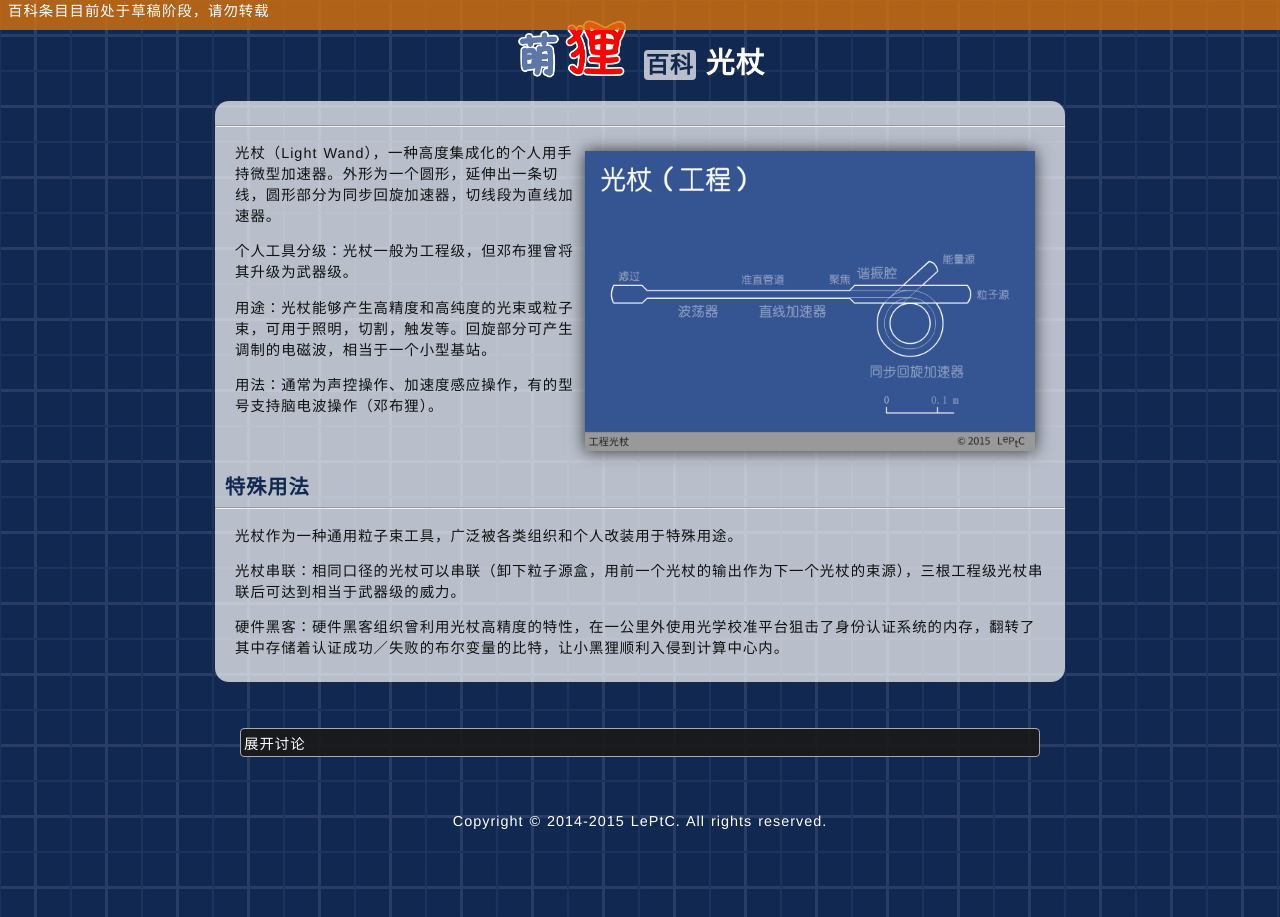
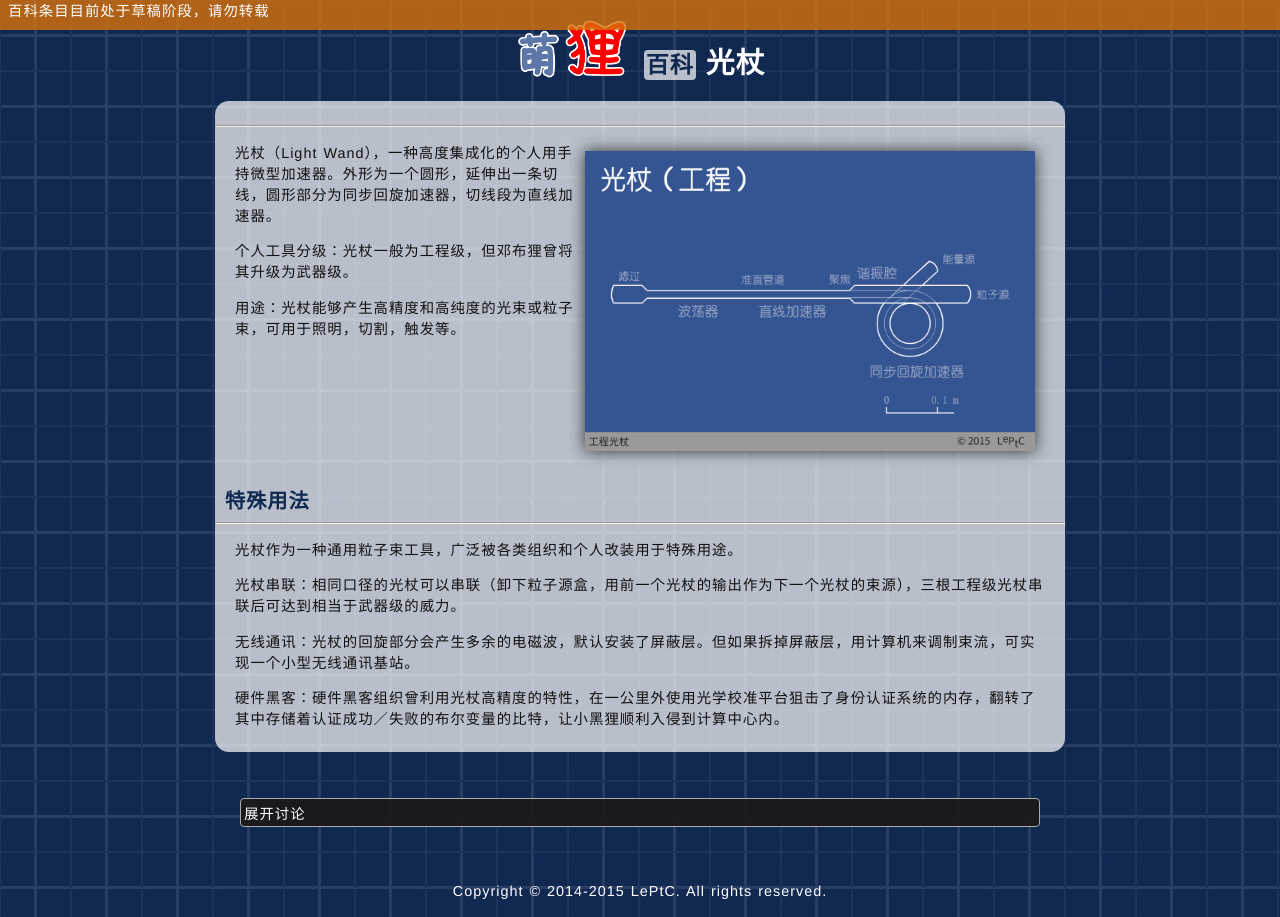
Before and after one commit to LePtC/LePtC.github.io, a Jekyll site: the page built from wiki/lightwand/index.html, in a window 1280 px wide. Built offline with Jekyll 4.4.1, drawn with Linux system fonts in a browser that asks for light colours; Markdown is read by kramdown in place of the engine named in the settings; formulas are drawn with MathJax 3; comment, search, counter and statistics services are not loaded.

Commit message:
update lightwand

```diff
--- a/wiki/lightwand/index.html
+++ b/wiki/lightwand/index.html
@@ -12,8 +12,8 @@ title: 光杖
 	<a title="光杖"><img src="lightwand.png" alt="光杖" class="wiki" style="width: 450px;"></a>
 	<p>光杖（Light Wand），一种高度集成化的个人用手持微型加速器。外形为一个圆形，延伸出一条切线，圆形部分为同步回旋加速器，切线段为直线加速器。</p>
   <p>个人工具分级：光杖一般为工程级，但邓布狸曾将其升级为武器级。</p>
-  <p>用途：光杖能够产生高精度和高纯度的光束或粒子束，可用于照明，切割，触发等。回旋部分可产生调制的电磁波，相当于一个小型基站。
-  <p>用法：通常为声控操作、加速度感应操作，有的型号支持脑电波操作（邓布狸）。</p>
+  <p>用途：光杖能够产生高精度和高纯度的光束或粒子束，可用于照明，切割，触发等。
+  <!-- <p>用法：通常为声控操作、加速度感应操作，有的型号支持脑电波操作（邓布狸）。</p> -->
   <br />
 </div>
 
@@ -23,5 +23,6 @@ title: 光杖
 <div class="content">
   <p>光杖作为一种通用粒子束工具，广泛被各类组织和个人改装用于特殊用途。</p>
   <p>光杖串联：相同口径的光杖可以串联（卸下粒子源盒，用前一个光杖的输出作为下一个光杖的束源），三根工程级光杖串联后可达到相当于武器级的威力。</p>
+  <p>无线通讯：光杖的回旋部分会产生多余的电磁波，默认安装了屏蔽层。但如果拆掉屏蔽层，用计算机来调制束流，可实现一个小型无线通讯基站。</p>
   <p>硬件黑客：硬件黑客组织曾利用光杖高精度的特性，在一公里外使用光学校准平台狙击了身份认证系统的内存，翻转了其中存储着认证成功／失败的布尔变量的比特，让小黑狸顺利入侵到计算中心内。</p>
 </div>
```
